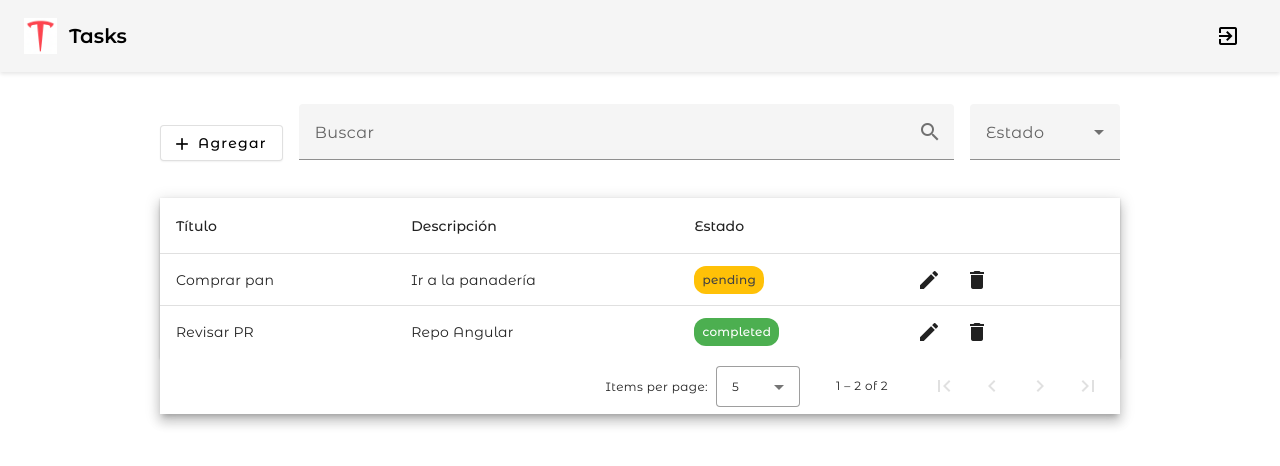
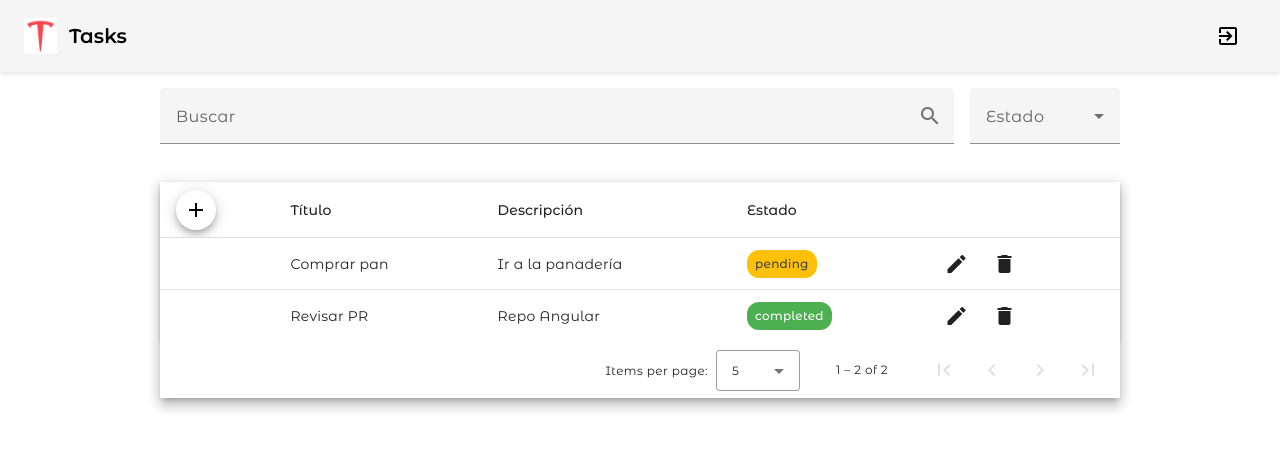
Before and after one commit to lordherald28/tasks-dashboard, an Angular app: page /tasks in a window 1280 px wide. Shown: the top 466 px of the page. Built offline with nearby package versions, Linux system fonts and the light colour scheme; data requests are answered from the project's data file.

Commit message:
feat(task-list): add 'Agregar' button to task list and update displayed columns

```diff
--- a/src/app/features/tasks/pages/task-list/task-list.component.html
+++ b/src/app/features/tasks/pages/task-list/task-list.component.html
@@ -1,9 +1,5 @@
-<div class="controls">
-  <!-- Boton agregar nueva tarea -->
-  <button mat-stroked-button color="secundary" class="btn-ghost" routerLink="/tasks/new">
-    <mat-icon>add</mat-icon>
-    Agregar
-  </button>
+<div class="toolbar-filter">
+
   <!-- filtro -->
   <mat-form-field class="filter-input">
     <mat-label>Buscar</mat-label>
@@ -24,6 +20,15 @@
 <!-- Tabla listado de tareas -->
 <div class="mat-elevation-z8">
   <table mat-table [dataSource]="(paged$ | async) ?? []" class="mat-elevation-z1 full">
+    <ng-container matColumnDef="add">
+      <th mat-header-cell *matHeaderCellDef>
+        <a matTooltip="Agregar nueva tarea" mat-mini-fab color="secundary"
+          [routerLink]="['/tasks', 'new']"><mat-icon>add</mat-icon></a>
+      </th>
+      <td mat-cell *matCellDef="let t"></td>
+
+    </ng-container>
+
 
     <ng-container matColumnDef="title">
       <th mat-header-cell *matHeaderCellDef>Título</th>
--- a/src/app/features/tasks/pages/task-list/task-list.component.ts
+++ b/src/app/features/tasks/pages/task-list/task-list.component.ts
@@ -11,6 +11,7 @@ import { BehaviorSubject, combineLatest, debounceTime, distinctUntilChanged, map
 import { TaskService } from '../../../../core/services/task.service';
 import { Task } from '../../../../core/models/task';
 import { MatPaginator } from "@angular/material/paginator";
+import { MatTooltipModule } from '@angular/material/tooltip';
 
 @Component({
   selector: 'app-task-list',
@@ -19,7 +20,7 @@ import { MatPaginator } from "@angular/material/paginator";
     CommonModule, RouterLink,
     MatTableModule, MatButtonModule, MatIconModule,
     MatFormFieldModule, MatInputModule, MatSelectModule,
-    MatPaginator
+    MatPaginator, MatTooltipModule
   ],
   templateUrl: './task-list.component.html',
   styleUrls: ['./task-list.component.scss'],
@@ -34,7 +35,7 @@ export class TaskListComponent implements OnInit, AfterViewInit {
   private tasks$!: Observable<Task[]>;
   public filtered$!: Observable<Task[]>;
 
-  public displayedColumns = ['title', 'description', 'status', 'actions'];
+  public displayedColumns = ['add','title', 'description', 'status', 'actions'];
   public pageSize = 5;
   public pageIndex = 0;
   public paged$!: Observable<Task[]>;
```
